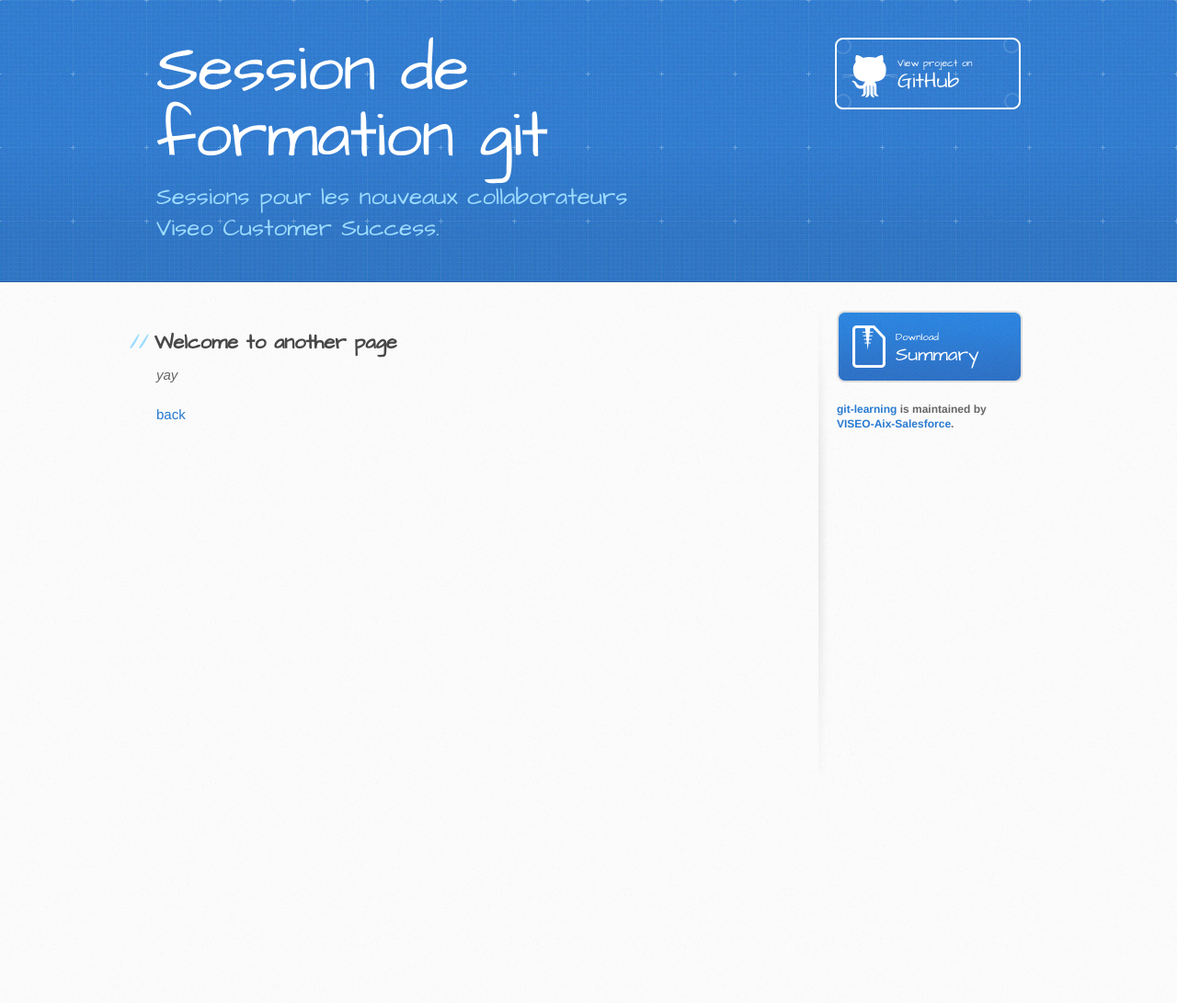
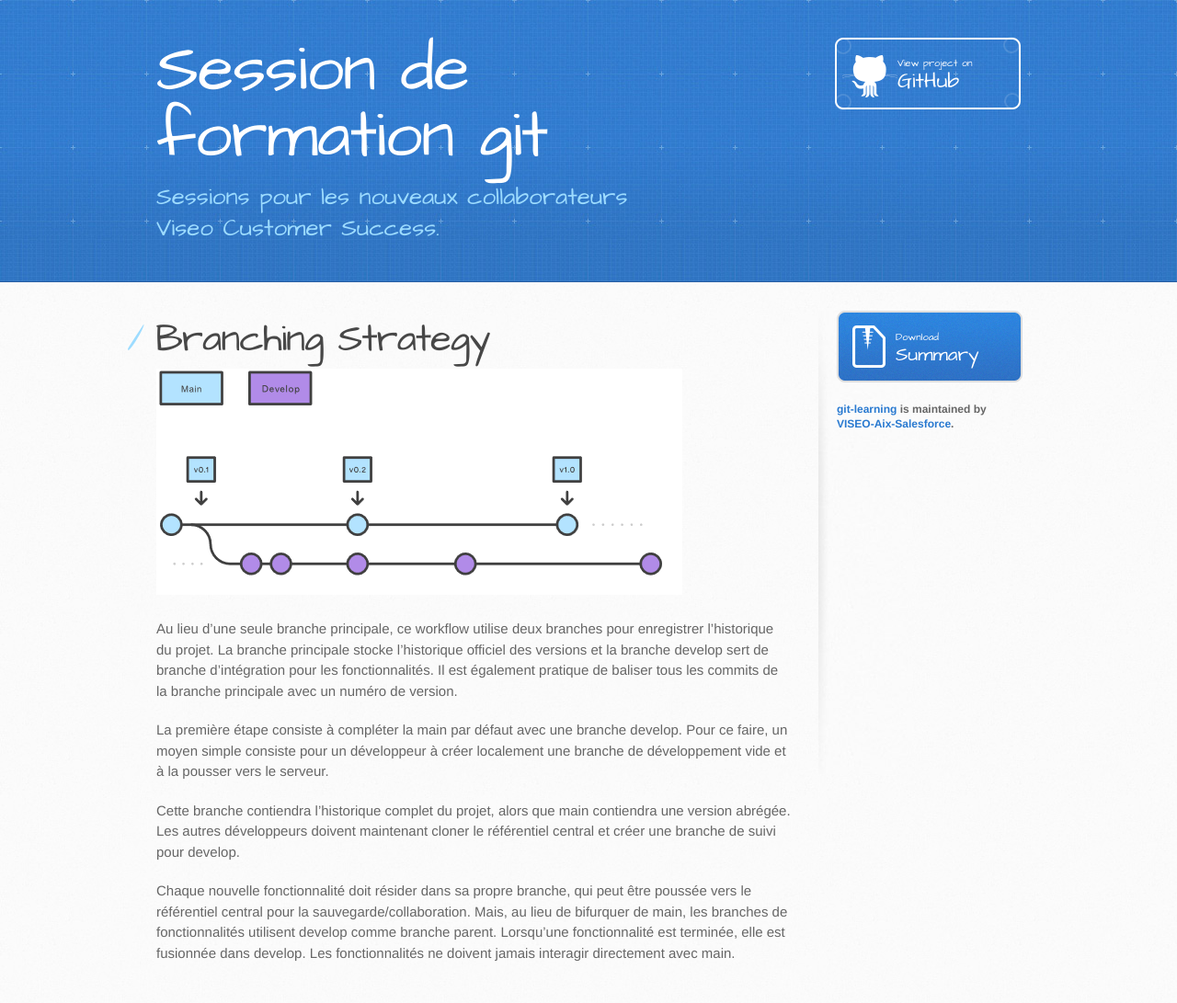
Before and after one commit to VISEO-Aix-Salesforce/git-learning, a Jekyll site: the page built from pages/branchingStrategy.md, in a window 1280 px wide. Shown: the whole page at 92% size. Built offline with Jekyll 4.4.1, drawn with Linux system fonts in a browser that asks for light colours; our own code applies the rules of GitHub Pages for plain Markdown files; before the commit the page ends 900 px from its top, so only the background shows below that.

Commit message:
Fixing JA image loading and adding 2 pages to summary

```diff
--- a/pages/branchingStrategy.md
+++ b/pages/branchingStrategy.md
@@ -2,8 +2,22 @@
 layout: default
 ---
 
-## Welcome to another page
+# Branching Strategy
 
-_yay_
+ ![branchingStrategy](../assets/images/branchingStrategy.png)
 
-[back](./)
+Au lieu d'une seule branche principale, ce workflow utilise deux branches pour enregistrer l'historique du projet.
+La branche principale stocke l'historique officiel des versions et la branche develop sert de branche d'intégration pour les fonctionnalités.
+Il est également pratique de baliser tous les commits de la branche principale avec un numéro de version.
+
+
+La première étape consiste à compléter la main par défaut avec une branche develop.
+Pour ce faire, un moyen simple consiste pour un développeur à créer localement une branche de développement vide et à la pousser vers le serveur.
+
+Cette branche contiendra l'historique complet du projet, alors que main contiendra une version abrégée.
+Les autres développeurs doivent maintenant cloner le référentiel central et créer une branche de suivi pour develop.
+
+Chaque nouvelle fonctionnalité doit résider dans sa propre branche, qui peut être poussée vers le référentiel central pour la sauvegarde/collaboration.
+Mais, au lieu de bifurquer de main, les branches de fonctionnalités utilisent develop comme branche parent.
+Lorsqu'une fonctionnalité est terminée, elle est fusionnée dans develop.
+Les fonctionnalités ne doivent jamais interagir directement avec main.
```
Also changed, not shown: BranchingStrategy.md (deleted, +0 -23 lines), index.md (+4 -4 lines), pages/gitCommands.md (deleted, +0 -9 lines), pages/Commandes.md (renamed from Commandes.md).
